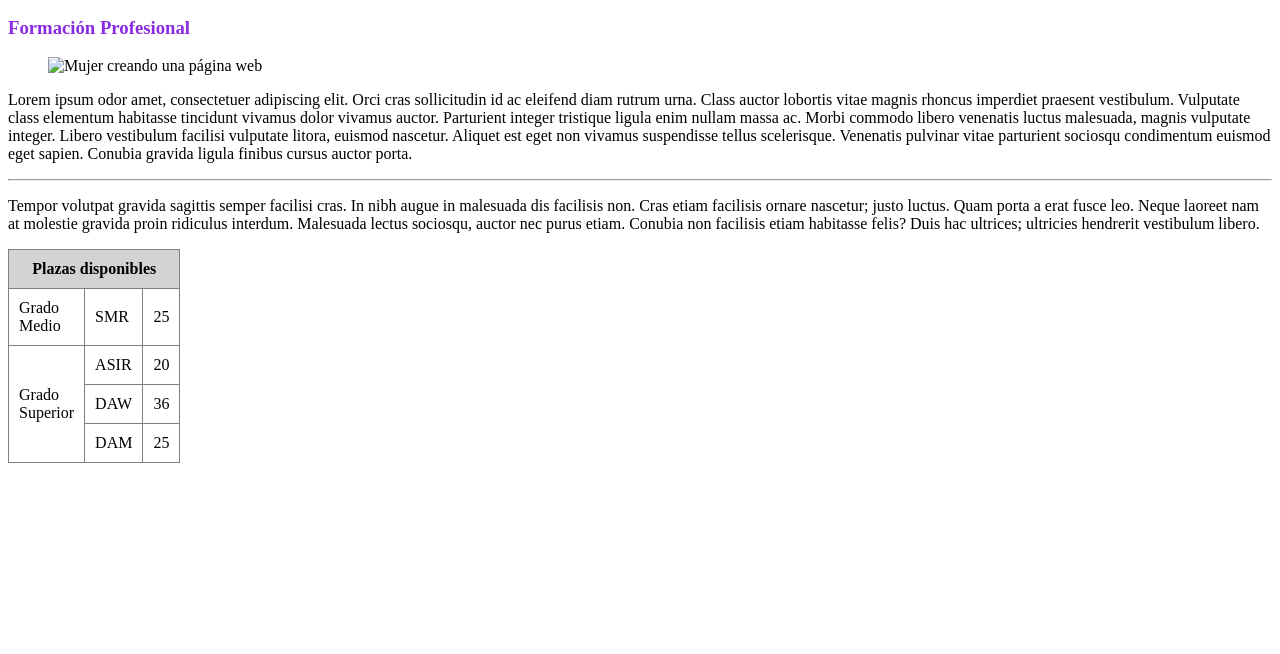
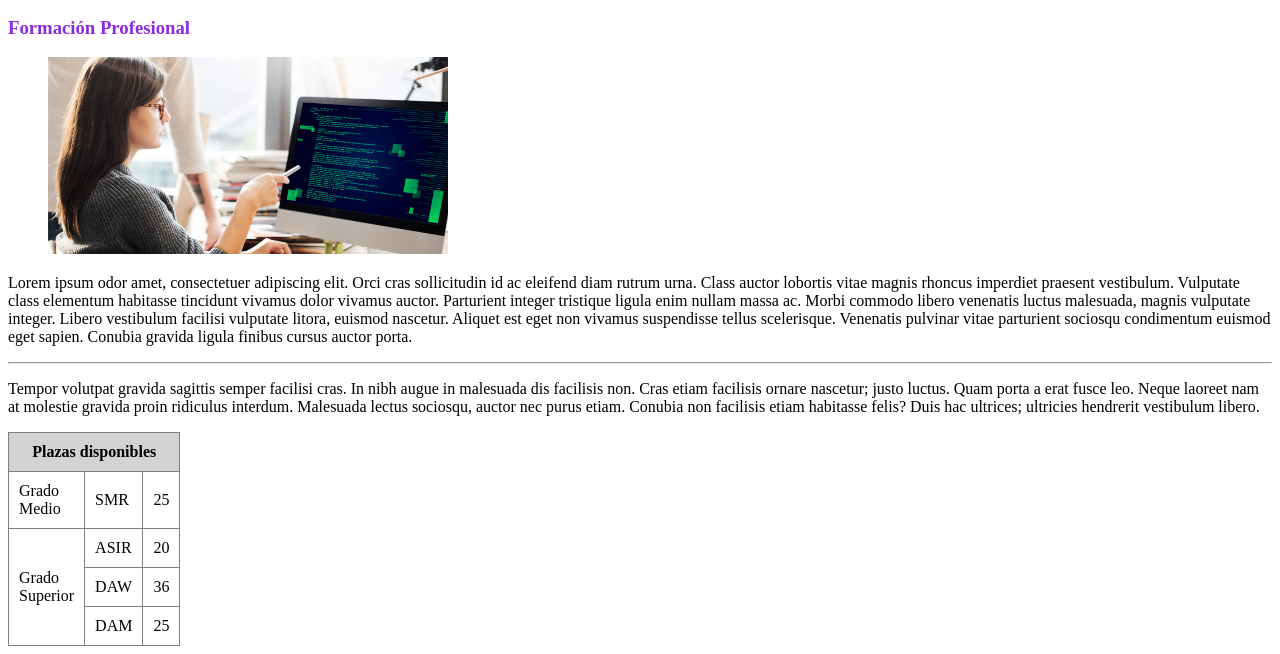
Before and after one commit to JessicaGarridoPeralta/MiPrimeraWebHTML, a plain HTML site: page index.html in a window 1280 px wide. Shown: the part 184-838 px from the top of the page. Before the commit the page ends 800 px from the top, so only its background shows below. Drawn offline with Linux system fonts and the light colour scheme; the site is published under a folder, as on GitHub Pages, so addresses that start at the root find nothing.

Commit message:
Update index.html

```diff
--- a/index.html
+++ b/index.html
@@ -26,7 +26,7 @@
             <h3 style="color:blueviolet">Formación Profesional</h3>
             <section>
                 <figure>
-                    <img src="/estudiante.jpeg" width="400px" alt="Mujer creando una página web" >
+                    <img src="estudiante.jpeg" width="400px" alt="Mujer creando una página web" >
                 </figure>
                 <p>Lorem ipsum odor amet, consectetuer adipiscing elit.</strong> Orci cras sollicitudin id ac eleifend diam rutrum urna. Class auctor lobortis vitae magnis rhoncus imperdiet praesent vestibulum. Vulputate class elementum habitasse tincidunt vivamus dolor vivamus auctor. Parturient integer tristique ligula enim nullam massa ac. Morbi commodo libero venenatis luctus malesuada, magnis vulputate integer. Libero vestibulum facilisi vulputate litora, euismod nascetur. Aliquet est eget non vivamus suspendisse tellus scelerisque. Venenatis pulvinar vitae parturient sociosqu condimentum euismod eget sapien. Conubia gravida ligula finibus cursus auctor porta.</p>
                 <hr>
```
